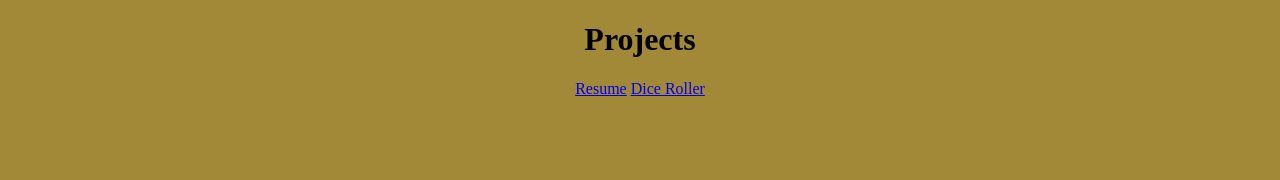
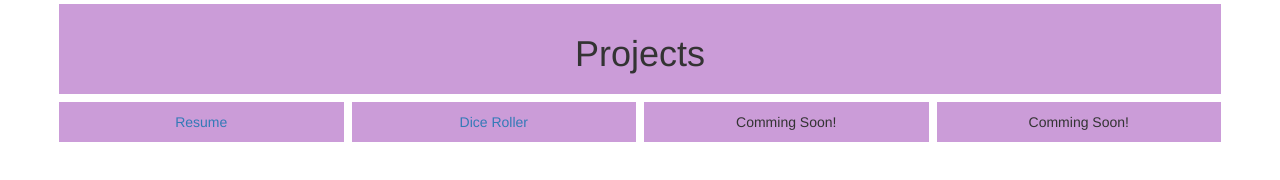
Before and after one commit to ZacBirgen/Portfolio, a website: page static/index.html in a window 1280 px wide. Drawn offline with nearby package versions, Linux system fonts and the light colour scheme.

Commit message:
Added a bit of bootstrap

```diff
--- a/static/css/syntax.css
+++ b/static/css/syntax.css
@@ -1,27 +1,18 @@
 body {
-    background-color: rgb(161, 137, 55);
-}
-
-h1 {
-    text-align: center;
-}
-
-h4 {
-    text-align: center;
-}
-
-p {
-    text-align: center;
-}
-
-.container {
-    text-align: center
+    background-color: rgb(184, 130, 201);
 }
 
 ul {
     list-style-type: square;
     display: inline-block;
     text-align: left;
+}
+
+[class*= "col"] {
+    background-color: rgb(203, 156, 216);
+    text-align: center;
+    padding: 1rem;
+    border: 4px solid white;
 }
 
 .head {
--- a/static/index.html
+++ b/static/index.html
@@ -6,14 +6,21 @@
         <meta name="viewport" content="width=device-width, initial-scale=1.0">
         <title>Zac Birgen</title>
         <link rel="stylesheet" type="text/css" href="css/syntax.css">
+        <link rel="stylesheet" href="https://maxcdn.bootstrapcdn.com/bootstrap/3.4.1/css/bootstrap.min.css">
+        <script src="https://ajax.googleapis.com/ajax/libs/jquery/3.6.1/jquery.min.js"></script>
+        <script src="https://maxcdn.bootstrapcdn.com/bootstrap/3.4.1/js/bootstrap.min.js"></script>
     </head>
     <body>
-        <h1>
-            Projects
-        </h1>
-        <p>
-            <a href="https://ib-resume.azurewebsites.net/">Resume</a>
-            <a href="https://roll4d6.azurewebsites.net/">Dice Roller</a>
-        </p>
+        <div class="container">
+            <div class="row">
+                <div class="col-sm-12"><h1>Projects</h1></div>
+            </div>
+            <div class="row">
+                <div class="col-sm-3"><a href="https://ib-resume.azurewebsites.net/">Resume</a></div>
+                <div class="col-sm-3"><a href="https://roll4d6.azurewebsites.net/">Dice Roller</a></div>
+                <div class="col-sm-3">Comming Soon!</div>
+                <div class="col-sm-3">Comming Soon!</div>
+            </div>
+        </div>
     </body>
 </html>
```
